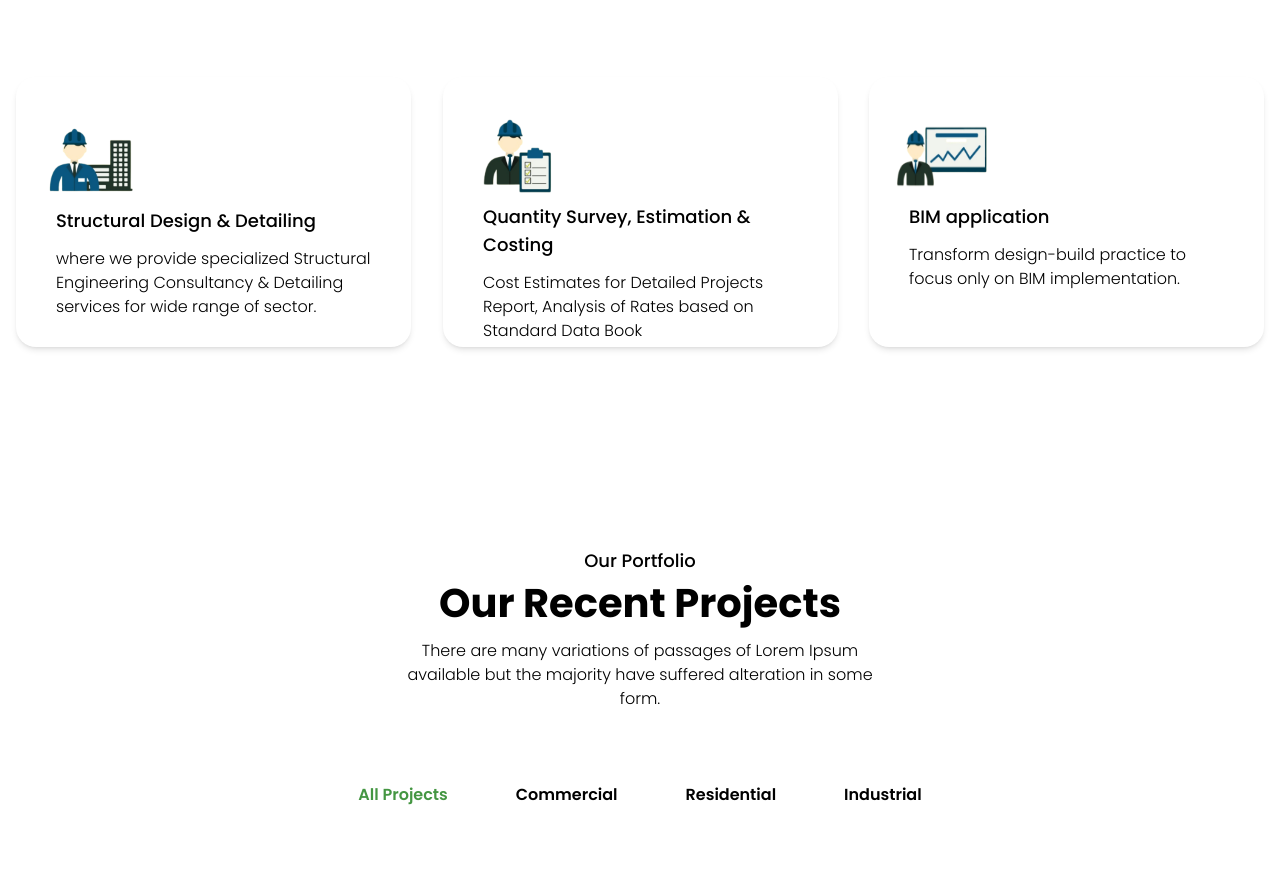
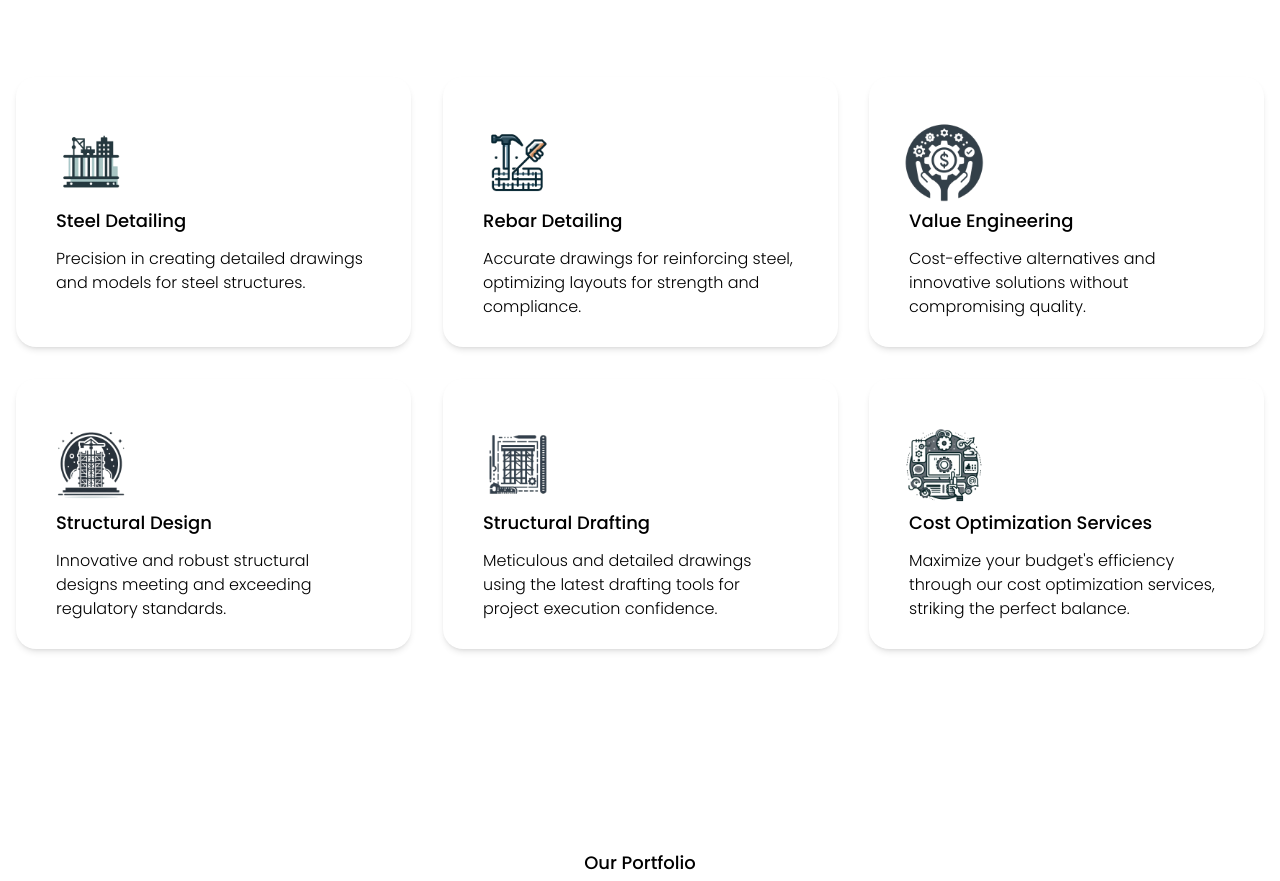
Before and after one commit to DTS-Tech-India/tectonic-engineering, a plain HTML site: page index.html in a window 1280 px wide. Shown: the part 1546-2427 px from the top of the page. Drawn offline with nearby package versions, Linux system fonts and the light colour scheme; files whose address does not match are found by name.

Commit message:
- adds new services

```diff
--- a/index.html
+++ b/index.html
@@ -16,7 +16,8 @@
     <link rel="preconnect" href="https://fonts.gstatic.com" crossorigin />
     <link
       href="https://fonts.googleapis.com/css2?family=DM+Sans:ital,wght@0,300;0,400;1,200;1,300&family=Poppins:wght@100;200;300;400;500;600;700;800;900&display=swap"
-      rel="stylesheet"    />
+      rel="stylesheet"
+    />
     <script
       type="module"
       src="https://unpkg.com/ionicons@7.1.0/dist/ionicons/ionicons.esm.js"
@@ -30,10 +31,23 @@
       src="https://unpkg.com/alpinejs@3.x.x/dist/cdn.min.js"
     ></script>
 
-    <link rel="stylesheet" href="https://cdnjs.cloudflare.com/ajax/libs/font-awesome/6.4.2/css/solid.min.css" crossorigin="anonymous" referrerpolicy="no-referrer" />
-    <link rel="stylesheet" href="https://cdnjs.cloudflare.com/ajax/libs/font-awesome/6.4.2/css/fontawesome.min.css" crossorigin="anonymous" referrerpolicy="no-referrer" />
-    <link rel="stylesheet" href="https://cdnjs.cloudflare.com/ajax/libs/font-awesome/6.4.2/css/regular.min.css" referrerpolicy="no-referrer" />
-
+    <link
+      rel="stylesheet"
+      href="https://cdnjs.cloudflare.com/ajax/libs/font-awesome/6.4.2/css/solid.min.css"
+      crossorigin="anonymous"
+      referrerpolicy="no-referrer"
+    />
+    <link
+      rel="stylesheet"
+      href="https://cdnjs.cloudflare.com/ajax/libs/font-awesome/6.4.2/css/fontawesome.min.css"
+      crossorigin="anonymous"
+      referrerpolicy="no-referrer"
+    />
+    <link
+      rel="stylesheet"
+      href="https://cdnjs.cloudflare.com/ajax/libs/font-awesome/6.4.2/css/regular.min.css"
+      referrerpolicy="no-referrer"
+    />
 
     <link rel="shortcut icon" href="favicon.ico" type="image/x-icon" />
     <link rel="stylesheet" href="https://unpkg.com/aos@next/dist/aos.css" />
@@ -304,7 +318,7 @@
                 >
                   <div class="service-icon aspect-square">
                     <img
-                      src="./assets/images/structure.webp"
+                      src="./assets/images/steel_detailing.png"
                       alt=""
                       srcset=""
                       class="aspect-square"
@@ -312,40 +326,11 @@
                   </div>
                 </div>
                 <h3 class="text-dark mb-3 text-lg font-medium">
-                  Structural Design & Detailing
+                  Steel Detailing
                 </h3>
                 <p class="text-body-color">
-                  where we provide specialized Structural Engineering
-                  Consultancy & Detailing services for wide range of sector.
-                </p>
-              </div>
-            </div>
-            <div
-              class="w-full px-4 md:w-1/2 lg:w-1/3"
-              data-aos="flip-left"
-              data-aos-duration="1500"
-            >
-              <div
-                class="mb-8 rounded-[20px] bg-white p-10 shadow-md hover:shadow-lg md:px-7 xl:px-10 lg:h-[270px]"
-              >
-                <div
-                  class="bg-primary mb-4 flex h-[70px] w-[70px] items-center justify-center rounded-2xl"
-                >
-                  <div class="service-icon">
-                    <img
-                      src="./assets/images/estimation.webp"
-                      alt=""
-                      srcset=""
-                      class="aspect-square"
-                    />
-                  </div>
-                </div>
-                <h3 class="text-dark mb-3 text-lg font-medium">
-                  Quantity Survey, Estimation & Costing
-                </h3>
-                <p class="text-body-color">
-                  Cost Estimates for Detailed Projects Report, Analysis of Rates
-                  based on Standard Data Book
+                  Precision in creating detailed drawings and models for steel
+                  structures.
                 </p>
               </div>
             </div>
@@ -358,25 +343,134 @@
               class="mb-8 rounded-[20px] bg-white p-10 shadow-md hover:shadow-lg md:px-7 xl:px-10 lg:h-[270px]"
             >
               <div
-                  class="bg-primary mb-4 flex h-[70px] w-[70px] items-center justify-center rounded-2xl"
+                class="bg-primary flex min-[150px]:min-h-[70px] w-[70px] items-center justify-center rounded-2xl"
               >
-                  <div class="service-icon">
+                <div class="service-icon aspect-square">
                   <img
-                      src="./assets/images/BIM.webp"
+                    src="./assets/images/rebar_detailing.png"
                     alt=""
                     srcset=""
-                      class="min-h-[120px] min-w-[90px]"
+                    class="aspect-square"
                   />
                 </div>
               </div>
               <h3 class="text-dark mb-3 text-lg font-medium">
-                  BIM application
+                Rebar Detailing
               </h3>
               <p class="text-body-color">
-                  Transform design-build practice to focus only on BIM
-                  implementation.
+                Accurate drawings for reinforcing steel, optimizing layouts for strength and compliance.
               </p>
             </div>
+          </div>
+          <div
+          class="w-full px-4 md:w-1/2 lg:w-1/3"
+          data-aos="flip-right"
+          data-aos-duration="1500"
+        >
+          <div
+            class="mb-8 rounded-[20px] bg-white p-10 shadow-md hover:shadow-lg md:px-7 xl:px-10 lg:h-[270px]"
+          >
+            <div
+              class="bg-primary flex min-[150px]:min-h-[70px] w-[70px] items-center justify-center rounded-2xl"
+            >
+              <div class="service-icon aspect-square">
+                <img
+                  src="./assets/images/value_engineering.png"
+                  alt=""
+                  srcset=""
+                  class="aspect-square"
+                />
+              </div>
+            </div>
+            <h3 class="text-dark mb-3 text-lg font-medium">
+              Value Engineering
+            </h3>
+            <p class="text-body-color">
+              Cost-effective alternatives and innovative solutions without compromising quality.
+            </p>
+          </div>
+        </div>
+        <div
+        class="w-full px-4 md:w-1/2 lg:w-1/3"
+        data-aos="flip-right"
+        data-aos-duration="1500"
+      >
+        <div
+          class="mb-8 rounded-[20px] bg-white p-10 shadow-md hover:shadow-lg md:px-7 xl:px-10 lg:h-[270px]"
+        >
+          <div
+            class="bg-primary flex min-[150px]:min-h-[70px] w-[70px] items-center justify-center rounded-2xl"
+          >
+            <div class="service-icon aspect-square">
+              <img
+                src="./assets/images/structural_design.png"
+                alt=""
+                srcset=""
+                class="aspect-square"
+              />
+            </div>
+          </div>
+          <h3 class="text-dark mb-3 text-lg font-medium">
+            Structural Design          </h3>
+          <p class="text-body-color">
+            Innovative and robust structural designs meeting and exceeding regulatory standards.
+          </p>
+        </div>
+      </div>
+      <div
+      class="w-full px-4 md:w-1/2 lg:w-1/3"
+      data-aos="flip-right"
+      data-aos-duration="1500"
+    >
+      <div
+        class="mb-8 rounded-[20px] bg-white p-10 shadow-md hover:shadow-lg md:px-7 xl:px-10 lg:h-[270px]"
+      >
+        <div
+          class="bg-primary flex min-[150px]:min-h-[70px] w-[70px] items-center justify-center rounded-2xl"
+        >
+          <div class="service-icon aspect-square">
+            <img
+              src="./assets/images/structural_drafting.png"
+              alt=""
+              srcset=""
+              class="aspect-square"
+            />
+          </div>
+        </div>
+        <h3 class="text-dark mb-3 text-lg font-medium">
+          Structural Drafting
+        </h3>
+        <p class="text-body-color">
+          Meticulous and detailed drawings using the latest drafting tools for project execution confidence.
+        </p>
+      </div>
+    </div>
+    <div
+    class="w-full px-4 md:w-1/2 lg:w-1/3"
+    data-aos="flip-right"
+    data-aos-duration="1500"
+  >
+    <div
+      class="mb-8 rounded-[20px] bg-white p-10 shadow-md hover:shadow-lg md:px-7 xl:px-10 lg:h-[270px]"
+    >
+      <div
+        class="bg-primary flex min-[150px]:min-h-[70px] w-[70px] items-center justify-center rounded-2xl"
+      >
+        <div class="service-icon aspect-square">
+          <img
+            src="./assets/images/DOST.png"
+            alt=""
+            srcset=""
+            class="aspect-square"
+          />
+        </div>
+      </div>
+      <h3 class="text-dark mb-3 text-lg font-medium">
+        Cost Optimization Services
+      </h3>
+      <p class="text-body-color">
+        Maximize your budget's efficiency through our cost optimization services, striking the perfect balance.
+      </p>
     </div>
   </div>
         </section>
@@ -862,9 +956,11 @@
         <!-- ====== Portfolio Section End -->
 
         <!-- ====== Footer Section Start -->
-        <footer class="relative z-10 bg-white pt-20 pb-10  lg:pt-[120px] lg:pb-6 w-full border-t-[2px] font-normal" >
+        <footer
+          class="relative z-10 bg-white pt-20 pb-10 lg:pt-[120px] lg:pb-6 w-full border-t-[2px] font-normal"
+        >
           <div class="lg:px-24 border-b-[2px]">
-            <div class="mx-auto  border-gray-400">
+            <div class="mx-auto border-gray-400">
               <div class="mx-4 flex flex-wrap">
                 <div class="w-full px-4 sm:w-2/3 lg:w-4/12">
                   <div class="mb-10 w-full">
@@ -989,7 +1085,9 @@
                 </div>
                 <div class="w-full px-4 sm:w-1/2 lg:w-4/12">
                   <div class="mb-10 w-full">
-                    <p class="text-dark mb-9 text-lg font-medium">Reach to us</p>
+                    <p class="text-dark mb-9 text-lg font-medium">
+                      Reach to us
+                    </p>
                     <div class="phone my-2 flex items-center">
                       <i class="fa-solid fa-phone me-2"></i
                       ><a href="tel:+918800683542" class="hover:text-[#2E64FE]"
@@ -1004,8 +1102,7 @@
                         >tectoniceng@outlook.com
                       </a>
                     </div>
-                    <div class="my-2">
-                    </div>
+                    <div class="my-2"></div>
                     <div class="address flex items-center my-2">
                       <i
                         class="fa-solid fa-location-arrow me-2"
@@ -1049,15 +1146,32 @@
               </span>
             </div>
           </div>
-          <div class="text-center lg:mt-4 flex flex-col md:flex-row justify-around">
+          <div
+            class="text-center lg:mt-4 flex flex-col md:flex-row justify-around"
+          >
             <div class="overflow-x-hidden">
               &copy; Tectonic Engineering 2023 | All Rights Reserved |
-              <a href="./privacy-policy.html" class="hover:underline text-[#2E64FE]"
+              <a
+                href="./privacy-policy.html"
+                class="hover:underline text-[#2E64FE]"
                 >Privacy Policy</a
               >
             </div>
             <div class="overflow-x-hidden p-2 md:p-0">
-              <p>Developed with ❤️️ by <a href="https://dtstechindia.com" class="hover:underline text-[#2E64FE]">DTS Tech India</a> | Powered by <a href="https://socialyard.in" class="hover:underline text-[#2E64FE]">Social Yard</a></p>
+              <p>
+                Developed with ❤️️ by
+                <a
+                  href="https://dtstechindia.com"
+                  class="hover:underline text-[#2E64FE]"
+                  >DTS Tech India</a
+                >
+                | Powered by
+                <a
+                  href="https://socialyard.in"
+                  class="hover:underline text-[#2E64FE]"
+                  >Social Yard</a
+                >
+              </p>
             </div>
           </div>
         </footer>
```
Also changed, not shown: assets/images/DOST.png (added), assets/images/rebar_detailing.png (added), assets/images/steel_detailing.png (added), assets/images/structural_design.png (added), assets/images/structural_drafting.png (added), assets/images/value_engineering.png (added). Lines whose indentation alone changed are shown as unchanged.
